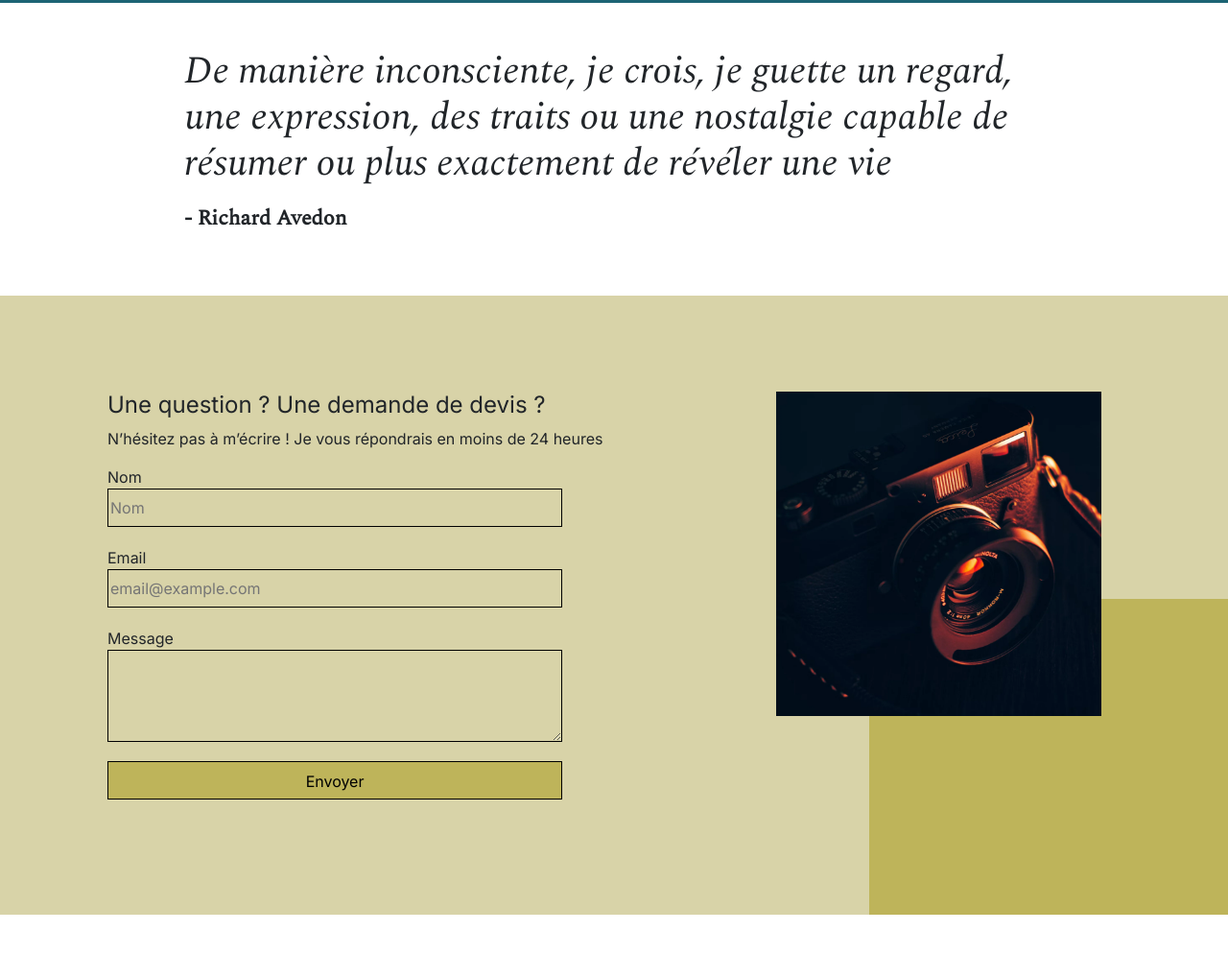
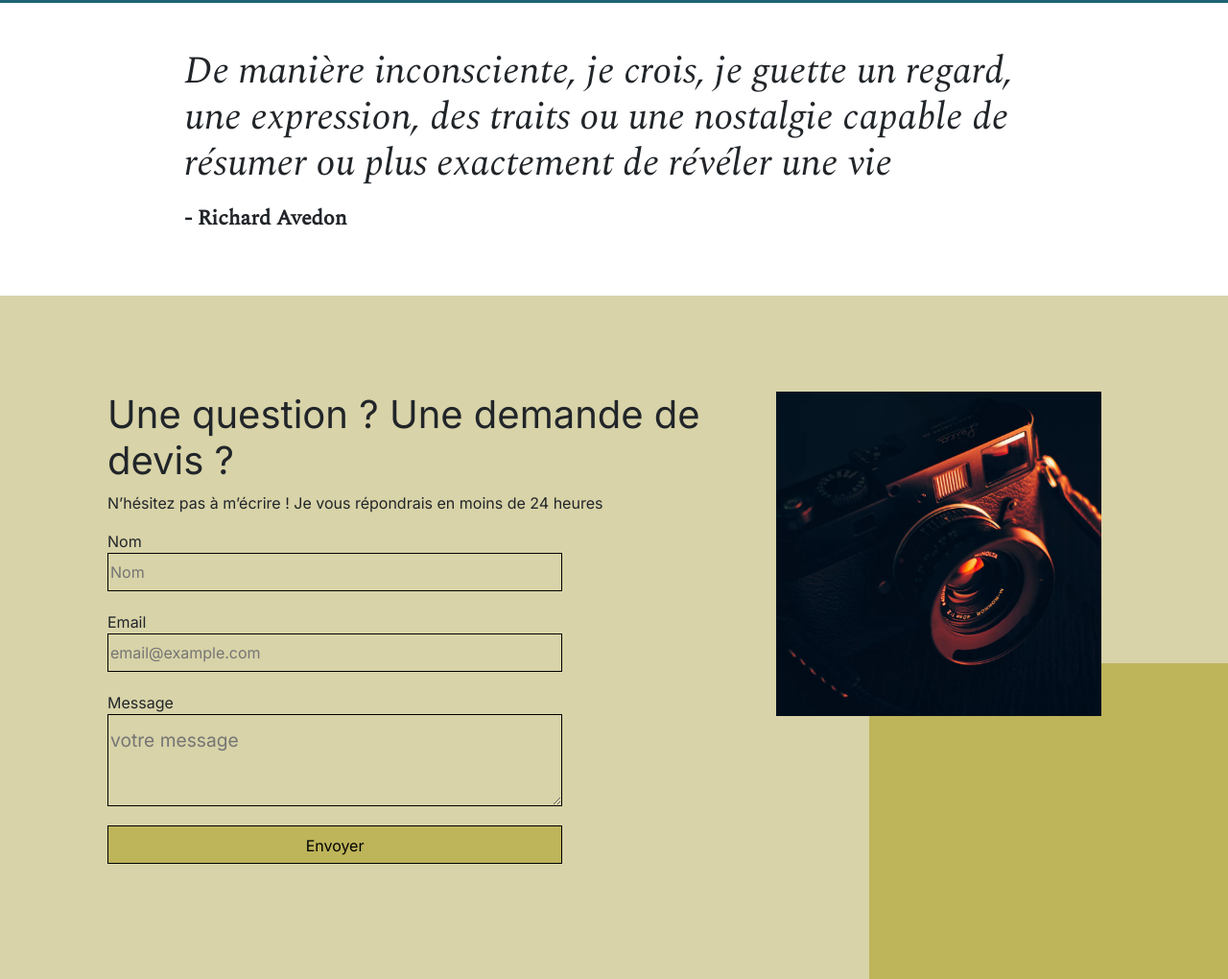
Before and after one commit to luca16124/Projet-4, a plain HTML site: page index.html in a window 1280 px wide. Shown: the part 3646-4666 px from the top of the page at 96% size. Before the commit the page ends 4599 px from the top, so only its background shows below. Drawn offline with nearby package versions, Linux system fonts and the light colour scheme.

Commit message:
modif accessibilité

```diff
--- a/index.html
+++ b/index.html
@@ -139,7 +139,7 @@
 <div id="contact">
 	<div class="container">
 		<div class="form-container">
-			<h4>Une question ? Une demande de devis ?</h4>
+			<h1>Une question ? Une demande de devis ?</h1>
 			<p> N’hésitez pas à m’écrire ! Je vous répondrais en moins de 24 heures</p>
 			<form action="" method="post">
 				<label>Nom</label>
@@ -147,8 +147,8 @@
 				<label>Email</label>
 				<input type="email" name="email" id="email" placeholder="email@example.com">
 				<label>Message</label>
-				<textarea name="message" id="message" cols="30" rows="10"></textarea>
-				<input type="submit" value="Envoyer" placeholder="Votre message"/>
+				<textarea name="message" id="message" cols="30" rows="10" placeholder="votre message"></textarea>
+				<input type="submit" value="Envoyer"/>
 			</form>
 		</div>
 		<div class="picture right">
```
